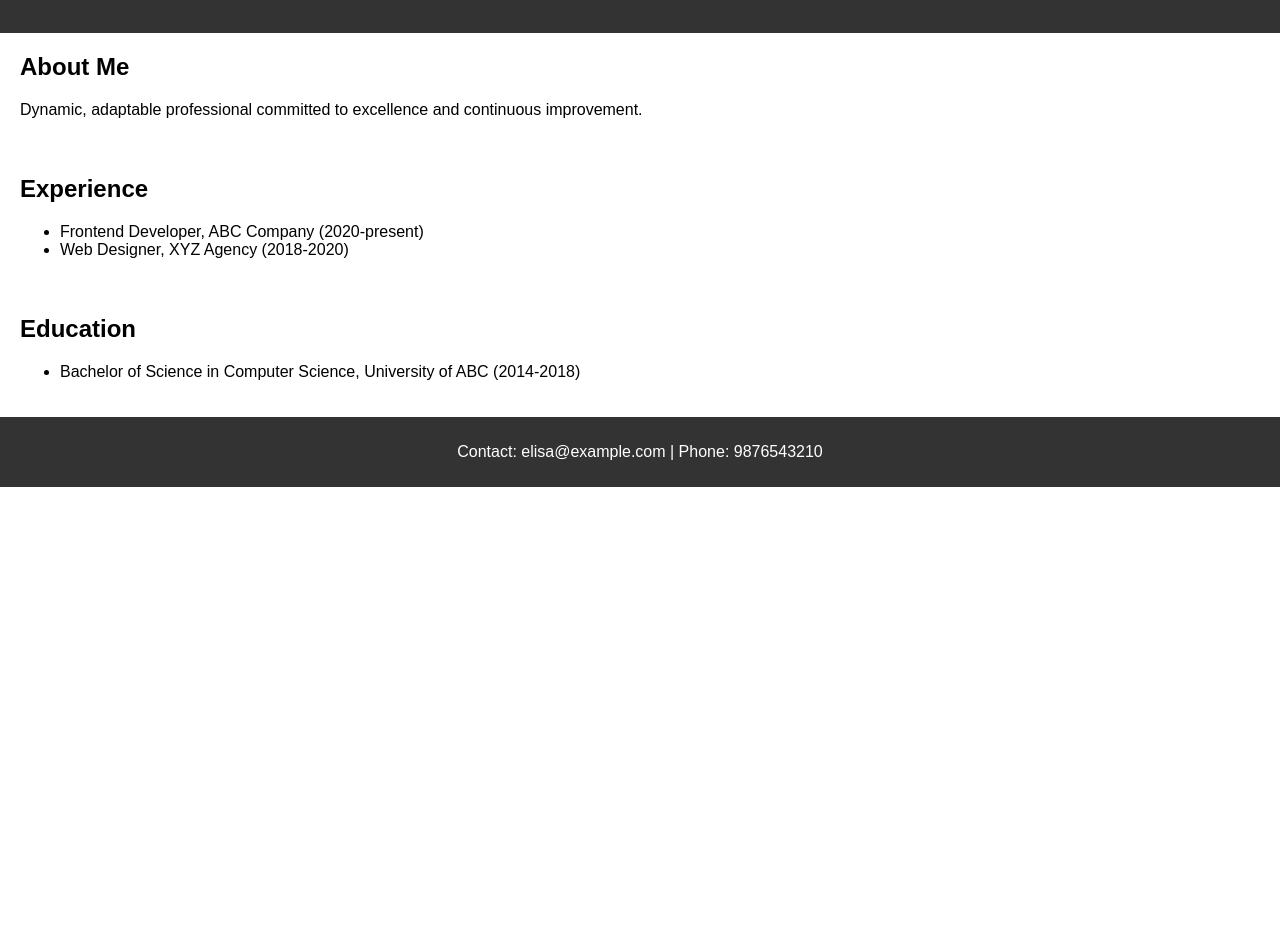
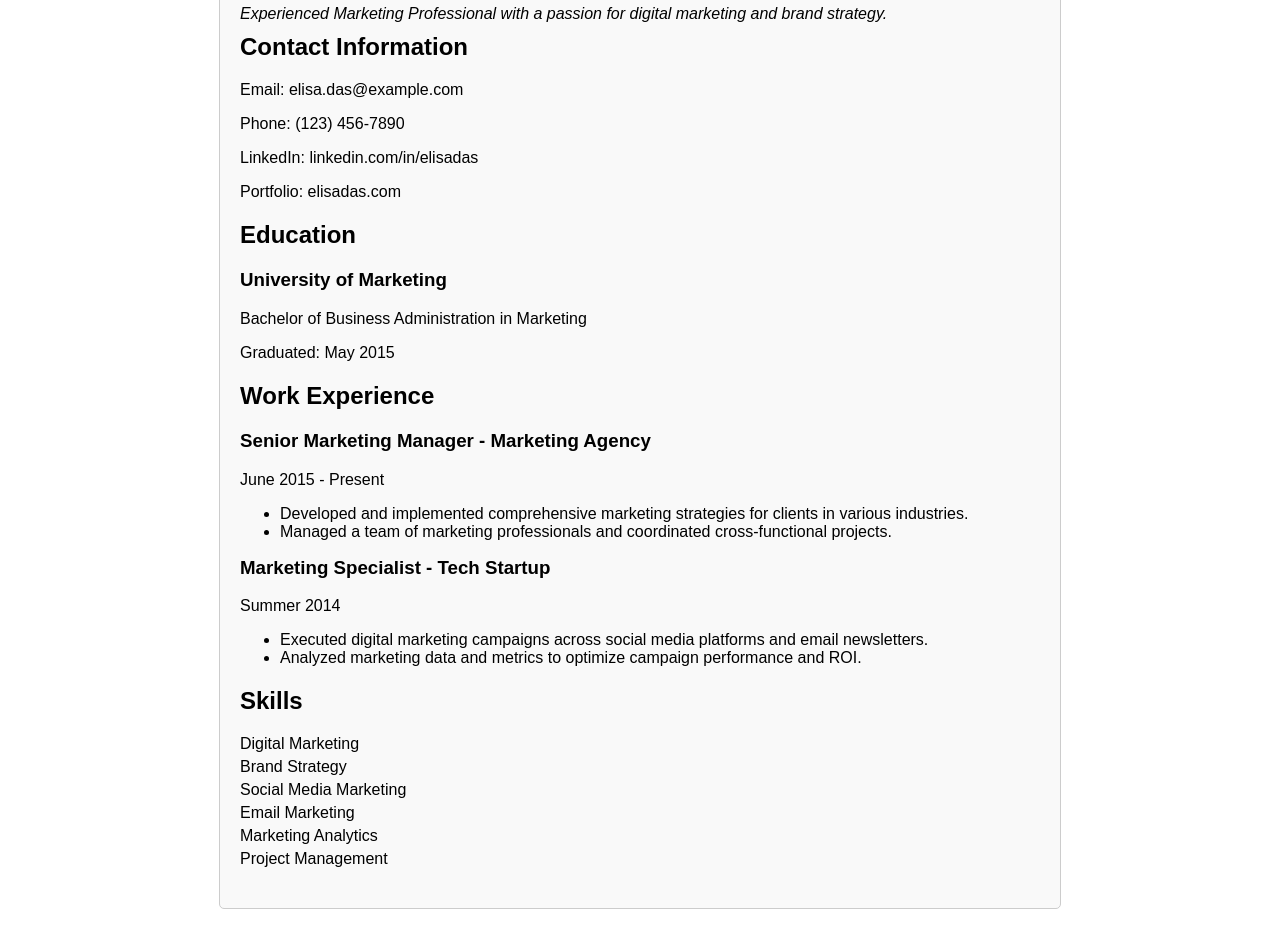
Before and after one commit to vishnus1793/Website, a plain HTML site: page index.html in a window 1280 px wide. Shown: the part 94-1023 px from the top of the page. Before the commit the page ends 800 px from the top, so only its background shows below. Drawn offline with Linux system fonts and the light colour scheme.

Commit message:
Update index.html

```diff
--- a/index.html
+++ b/index.html
@@ -3,33 +3,96 @@
 <head>
     <meta charset="UTF-8">
     <meta name="viewport" content="width=device-width, initial-scale=1.0">
-    <title>My Resume</title>
-    <link rel="stylesheet" href="styles.css">
+    <title>Elisa Das - Resume</title>
+    <style>
+        body {
+            font-family: Arial, sans-serif;
+            margin: 0;
+            padding: 0;
+        }
+        .container {
+            max-width: 800px;
+            margin: 20px auto;
+            padding: 20px;
+            border: 1px solid #ccc;
+            border-radius: 5px;
+            background-color: #f9f9f9;
+        }
+        h1, h2, h3 {
+            margin-top: 0;
+        }
+        .section {
+            margin-bottom: 20px;
+        }
+        .summary {
+            font-style: italic;
+            margin-bottom: 10px;
+        }
+        .work-item, .education-item {
+            margin-bottom: 10px;
+        }
+        .skills-list {
+            list-style-type: none;
+            padding: 0;
+        }
+        .skills-list li {
+            margin-bottom: 5px;
+        }
+    </style>
 </head>
 <body>
-    <header>
+    <div class="container">
         <h1>Elisa Das</h1>
-        <p>Web Developer</p>
-    </header>
-    <section class="about">
-        <h2>About Me</h2>
-        <p>Dynamic, adaptable professional committed to excellence and continuous improvement.</p>
-    </section>
-    <section class="experience">
-        <h2>Experience</h2>
-        <ul>
-            <li>Frontend Developer, ABC Company (2020-present)</li>
-            <li>Web Designer, XYZ Agency (2018-2020)</li>
-        </ul>
-    </section>
-    <section class="education">
-        <h2>Education</h2>
-        <ul>
-            <li>Bachelor of Science in Computer Science, University of ABC (2014-2018)</li>
-        </ul>
-    </section>
-    <footer>
-        <p>Contact: elisa@example.com | Phone: 9876543210</p>
-    </footer>
+        <p class="summary">Experienced Marketing Professional with a passion for digital marketing and brand strategy.</p>
+
+        <div class="section">
+            <h2>Contact Information</h2>
+            <p>Email: elisa.das@example.com</p>
+            <p>Phone: (123) 456-7890</p>
+            <p>LinkedIn: linkedin.com/in/elisadas</p>
+            <p>Portfolio: elisadas.com</p>
+        </div>
+
+        <div class="section">
+            <h2>Education</h2>
+            <div class="education-item">
+                <h3>University of Marketing</h3>
+                <p>Bachelor of Business Administration in Marketing</p>
+                <p>Graduated: May 2015</p>
+            </div>
+        </div>
+
+        <div class="section">
+            <h2>Work Experience</h2>
+            <div class="work-item">
+                <h3>Senior Marketing Manager - Marketing Agency</h3>
+                <p>June 2015 - Present</p>
+                <ul>
+                    <li>Developed and implemented comprehensive marketing strategies for clients in various industries.</li>
+                    <li>Managed a team of marketing professionals and coordinated cross-functional projects.</li>
+                </ul>
+            </div>
+            <div class="work-item">
+                <h3>Marketing Specialist - Tech Startup</h3>
+                <p>Summer 2014</p>
+                <ul>
+                    <li>Executed digital marketing campaigns across social media platforms and email newsletters.</li>
+                    <li>Analyzed marketing data and metrics to optimize campaign performance and ROI.</li>
+                </ul>
+            </div>
+        </div>
+
+        <div class="section">
+            <h2>Skills</h2>
+            <ul class="skills-list">
+                <li>Digital Marketing</li>
+                <li>Brand Strategy</li>
+                <li>Social Media Marketing</li>
+                <li>Email Marketing</li>
+                <li>Marketing Analytics</li>
+                <li>Project Management</li>
+            </ul>
+        </div>
+    </div>
 </body>
 </html>
```
